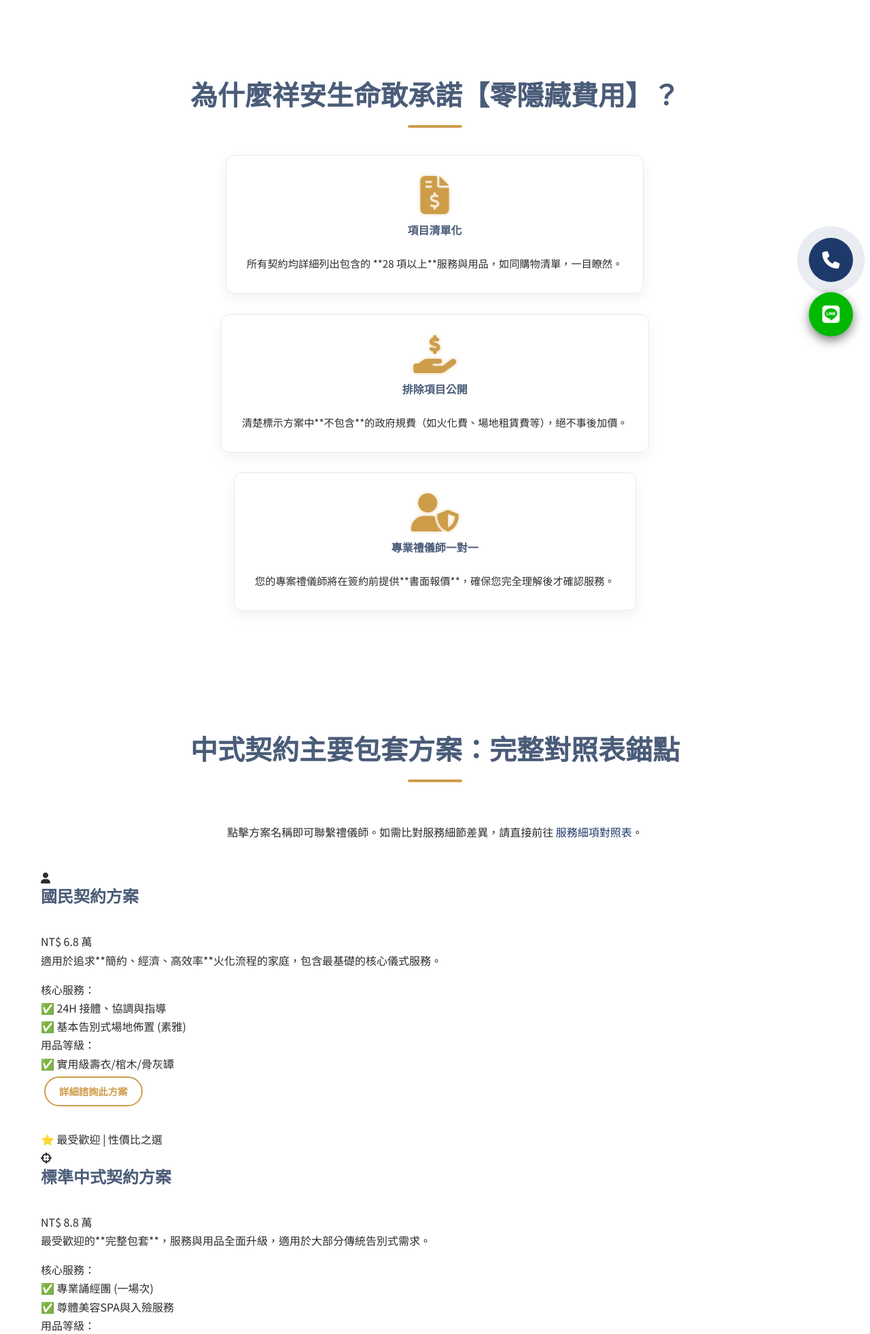
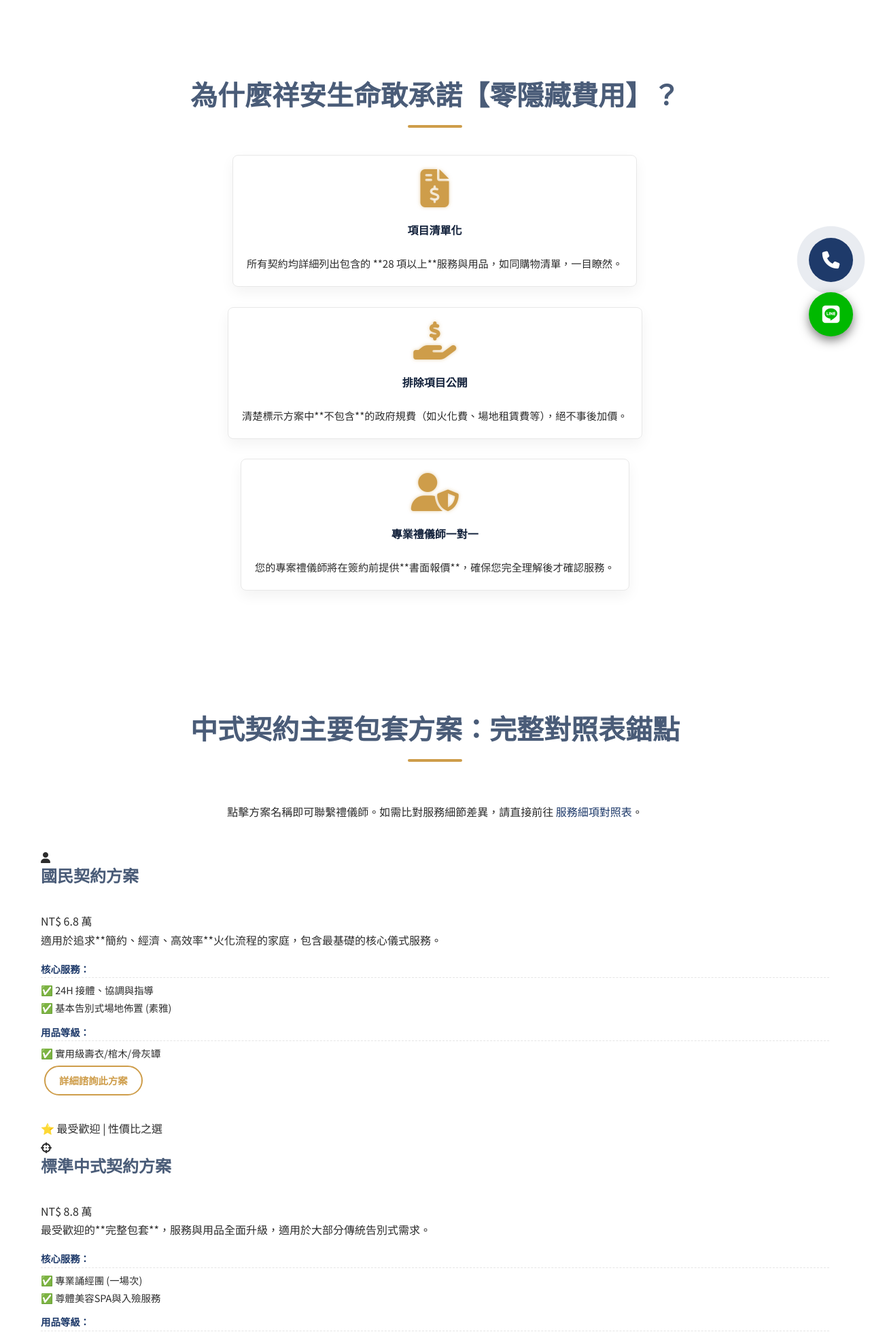
Before and after one commit to Shiangan/Shiangan, a PHP site: page /plans.html in a window 1280 px wide. Shown: the part 280-2243 px from the top of the page at 68% size. Run offline with PHP 8.4, Linux system fonts and the light colour scheme; some web fonts are replaced.

Commit message:
Update style.css

```diff
--- a/css/style.css
+++ b/css/style.css
@@ -1472,3 +1472,85 @@ footer {
         padding: 20px;
     }
 }
+
+/* 添加到您的 style.css 中 */
+
+/* --- 方案卡片列表優化 --- */
+.plan-body ul {
+    padding-left: 0;
+    list-style: none;
+    margin-top: 10px;
+}
+
+.service-group-title {
+    font-weight: 700;
+    color: var(--primary-color); /* 主題色 */
+    margin-top: 10px;
+    margin-bottom: 5px;
+    font-size: 0.95rem;
+    padding-bottom: 3px;
+    border-bottom: 1px dashed rgba(0, 0, 0, 0.1);
+}
+
+.plan-body ul li {
+    font-size: 0.9rem;
+    line-height: 1.5;
+    padding: 2px 0;
+}
+
+/* --- 比較表格優化 --- */
+.comparison-table .category-title {
+    font-size: 1rem;
+    color: var(--primary-color);
+    padding-top: 15px;
+    display: block;
+    margin-bottom: 5px;
+    font-weight: 700;
+}
+
+/* --- 排除費用清單樣式 --- */
+.excluded-list {
+    list-style: none;
+    padding-left: 0;
+    margin-top: 20px;
+}
+
+.excluded-list li {
+    background-color: rgba(255, 255, 255, 0.1);
+    padding: 8px 15px;
+    margin-bottom: 8px;
+    border-radius: 4px;
+    font-size: 1rem;
+    display: flex;
+    align-items: center;
+}
+
+.excluded-list li i {
+    color: var(--accent-color); /* 警示色 */
+    margin-right: 10px;
+    font-size: 1.1rem;
+}
+
+/* --- 信任承諾區塊樣式 --- */
+.feature-box {
+    padding: 20px;
+    border: 1px solid var(--border-color);
+    border-radius: 8px;
+    transition: transform 0.3s;
+}
+
+.feature-box:hover {
+    transform: translateY(-5px);
+    box-shadow: 0 5px 15px rgba(0, 0, 0, 0.1);
+}
+
+.feature-box h4 {
+    margin-top: 10px;
+    font-family: var(--font-serif);
+    color: var(--primary-dark);
+}
+
+.icon-large {
+    font-size: 2.5rem;
+    color: var(--accent-color);
+}
```
